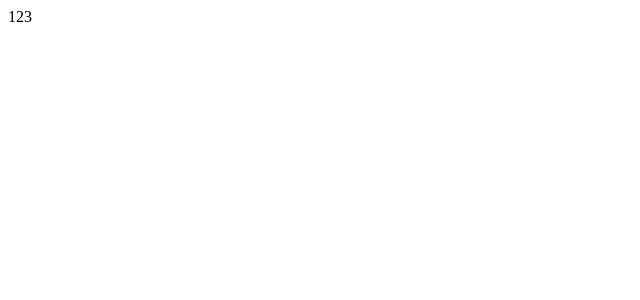
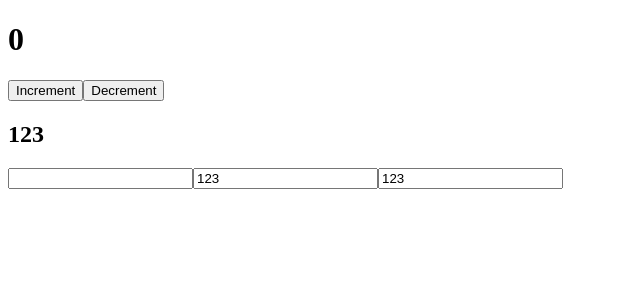
Before and after one commit to magkontrol/r-app-00, a React (Create React App) app: page / in a window 1280 px wide. Shown: the top 300 px of the page, without its empty margins (0-640 px from the left). Built offline with nearby package versions, Linux system fonts and the light colour scheme.

Commit message:
[feat] components

```diff
--- a/src/App.js
+++ b/src/App.js
@@ -1,7 +1,14 @@
-import React from "react";
+import React, { useState } from "react";
+import Counter from "./components/Counter";
+import InputState from "./components/InputState";
 
 function App() {
-  return <div className="App">123</div>;
+  return (
+    <div className="App">
+      <Counter />
+      <InputState />
+    </div>
+  );
 }
 
 export default App;
--- /dev/null
+++ b/src/components/ClassCounter.jsx
@@ -0,0 +1 @@
+import React from "react";
--- /dev/null
+++ b/src/components/Counter.jsx
@@ -0,0 +1,21 @@
+import React, { useState } from "react";
+
+function Counter() {
+  const [count, setCount] = useState(0);
+
+  const Decrement = () => {
+    setCount(count - 1);
+  };
+  const Increment = () => {
+    setCount(count + 1);
+  };
+  return (
+    <>
+      <h1>{count}</h1>
+      <button onClick={Increment}>Increment</button>
+      <button onClick={Decrement}>Decrement</button>
+    </>
+  );
+}
+
+export default Counter;
--- /dev/null
+++ b/src/components/InputState.jsx
@@ -0,0 +1,18 @@
+import React, { useState } from "react";
+
+function InputState() {
+  const [value, setValue] = useState("123");
+
+  return (
+    <>
+      <h2>{value}</h2>
+      <input onChange={(event) => setValue(event.target.value)}></input>
+      <input value={value}></input>
+      <input
+        value={value}
+        onChange={(event) => setValue(event.target.value)}
+      ></input>
+    </>
+  );
+}
+export default InputState;
```
